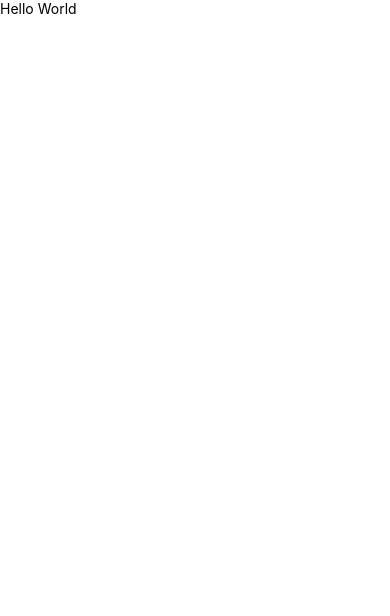
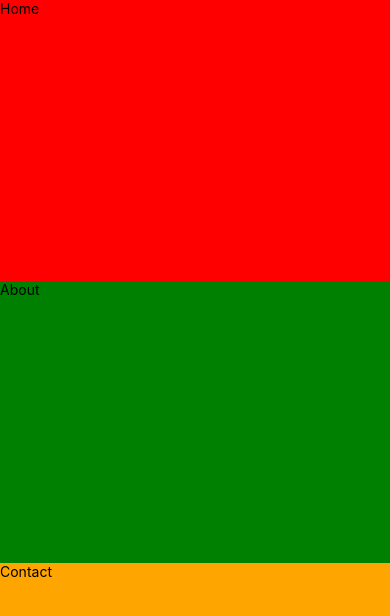
Before and after one commit to abdulumar1111/codestepbystep, a React Native app: screen / in a window 390 px wide. Shown: the top 616 px of the page. Built offline with nearby package versions, Linux system fonts and the light colour scheme.

Commit message:
In this commit create component

```diff
--- a/App.js
+++ b/App.js
@@ -1,12 +1,17 @@
 import React from 'react';
-import { Text, View } from 'react-native';
+import {Text, View} from 'react-native';
+import Home from './src/component/Home/home';
+import About from './src/component/About/about';
+import Contact from './src/component/Contact/contact';
 
 const App = () => {
-  return(
-    <View>
-      <Text>Hello World</Text>
-    </View>
-  )
-}
+  return (
+    <>
+      <Home />
+      <About />
+      <Contact />
+    </>
+  );
+};
 
 export default App;
--- /dev/null
+++ b/src/component/About/about.js
@@ -0,0 +1,19 @@
+import React from 'react';
+import { StyleSheet, Text, View} from 'react-native';
+
+const About = () => {
+  return (
+    <View style={styles.container}>
+      <Text>About</Text>
+    </View>
+  );
+};
+
+export default About;
+
+const styles = StyleSheet.create({
+  container: {
+    flex: 1,
+    backgroundColor: 'green'
+  }
+});
--- /dev/null
+++ b/src/component/Contact/contact.js
@@ -0,0 +1,19 @@
+import React from 'react';
+import { StyleSheet, Text, View} from 'react-native';
+
+const Contact = () => {
+  return (
+    <View style={styles.container}>
+      <Text>Contact</Text>
+    </View>
+  );
+};
+
+export default Contact;
+
+const styles = StyleSheet.create({
+  container: {
+    flex: 1,
+    backgroundColor: 'orange'
+  }
+});
--- /dev/null
+++ b/src/component/Home/home.js
@@ -0,0 +1,19 @@
+import React from 'react';
+import { StyleSheet, Text, View} from 'react-native';
+
+const Home = () => {
+  return (
+    <View style={styles.container}>
+      <Text>Home</Text>
+    </View>
+  );
+};
+
+export default Home;
+
+const styles = StyleSheet.create({
+  container: {
+    flex: 1,
+    backgroundColor: 'red'
+  }
+});
```
